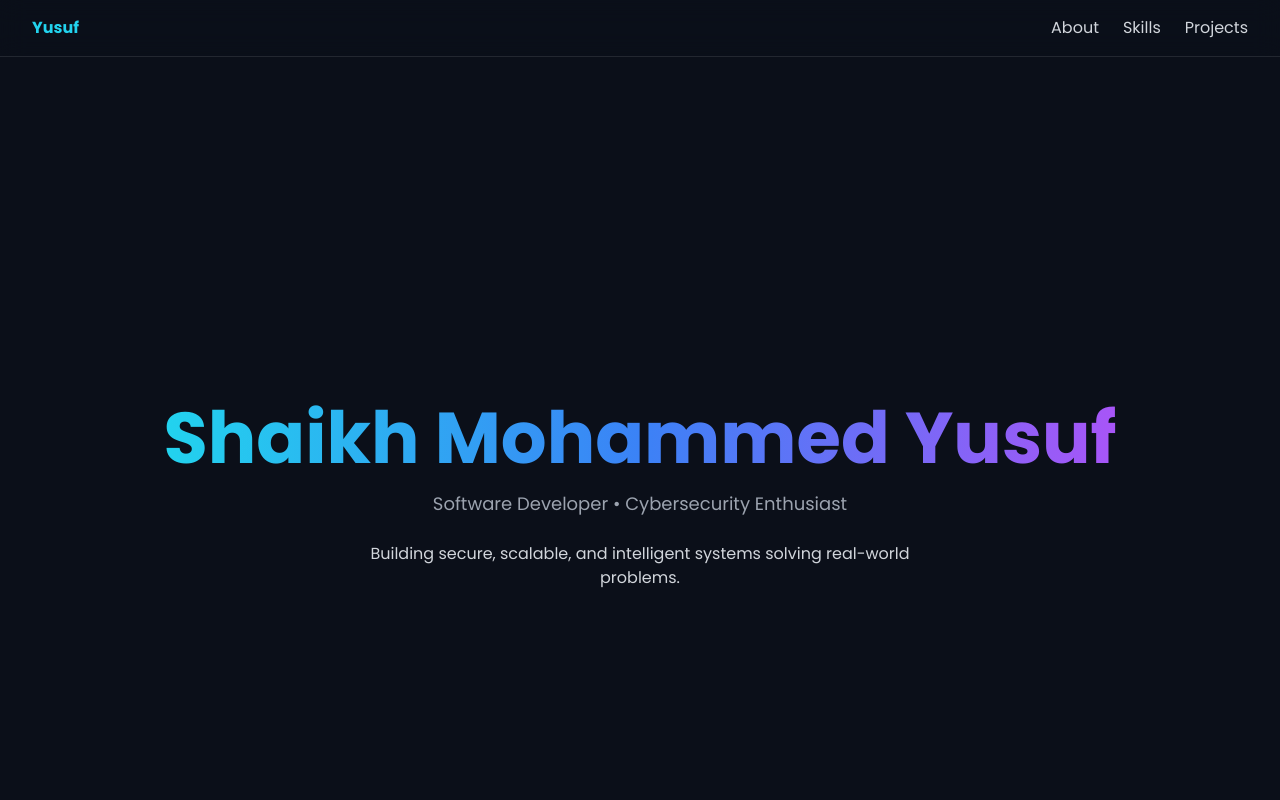
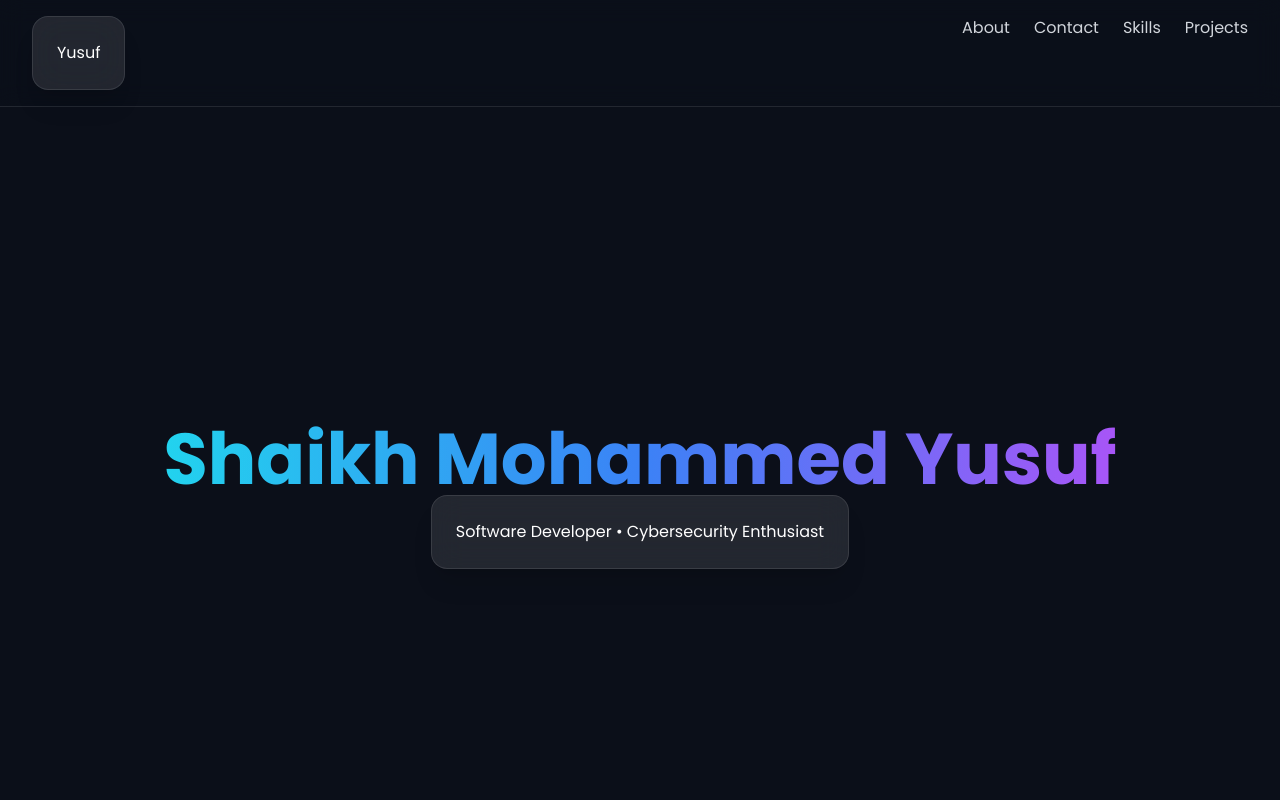
Before and after one commit to skyusufrafi/Portfolio-Yusuf, a React (Vite) app: page / in a window 1280 px wide. Shown: the top 800 px of the page. Built offline with nearby package versions, Linux system fonts and the light colour scheme.

Commit message:
final portfolio ready

```diff
--- a/package.json
+++ b/package.json
@@ -1,6 +1,7 @@
 {
   "name": "portfolio",
   "private": true,
+  "type": "module",
   "version": "0.0.0",
   "scripts": {
     "dev": "vite",
@@ -8,10 +9,10 @@
     "preview": "vite preview"
   },
   "dependencies": {
-    "framer-motion": "^11.0.0",
+    "framer-motion": "^11.18.2",
     "react": "^18.2.0",
     "react-dom": "^18.2.0",
-    "react-icons": "^5.0.0",
+    "react-icons": "^5.6.0",
     "react-tsparticles": "^2.12.0",
     "tsparticles": "^3.0.0"
   },
--- a/src/App.jsx
+++ b/src/App.jsx
@@ -1,4 +1,5 @@
 import React from "react";
+import Contact from "./components/Contact";
 import Navbar from "./components/Navbar";
 import Hero from "./components/Hero";
 import About from "./components/About";
@@ -11,11 +12,12 @@ export default function App() {
     <div className="bg-[#0B0F19] text-white overflow-x-hidden">
       <Navbar />
 
-      <div className="pt-24 space-y-32 px-6 md:px-20">
+      <div className="pt-24 space-y-40 px-6 md:px-24 max-w-7xl mx-auto">
         <Hero />
         <About />
         <Skills />
         <Projects />
+        <Contact />
         <Footer />
       </div>
     </div>
--- a/src/components/About.jsx
+++ b/src/components/About.jsx
@@ -10,7 +10,7 @@ export default function About() {
         I focus on building intelligent systems that solve real-world problems efficiently.
       </p>
 
-      <div className="mt-6 text-gray-400">
+      <div className="bg-white/10 backdrop-blur-lg border border-white/10 p-6 rounded-2xl shadow-xl hover:shadow-cyan-500/20 hover:scale-105 transition duration-300">
         <p>CGPA:</p>
         <p>Sem 1: 7.07</p>
         <p>Sem 2: 7.80</p>
--- /dev/null
+++ b/src/components/Contact.jsx
@@ -0,0 +1,49 @@
+import React from "react";
+import { FaGithub, FaLinkedin, FaInstagram, FaWhatsapp } from "react-icons/fa";
+import { MdEmail } from "react-icons/md";
+
+export default function Contact() {
+  return (
+    <section id="contact" className="py-20">
+      <h2 className="text-4xl md:text-5xl font-bold mb-8 bg-gradient-to-r from-cyan-400 to-purple-500 text-transparent bg-clip-text">Contact Me</h2>
+
+      <div className="flex flex-col items-center gap-6">
+
+        {/* Email */}
+        <a
+          href="mailto:msyusuf932@gmail.com"
+          className="flex items-center gap-3 bg-white/10 backdrop-blur-lg px-6 py-3 rounded-xl hover:scale-105 transition"
+        >
+          <MdEmail /> msyusuf932@gmail.com
+        </a>
+
+        {/* WhatsApp */}
+        <a
+          href="https://wa.me/919321778926"
+          target="_blank"
+          className="flex items-center gap-3 bg-green-500/20 px-6 py-3 rounded-xl hover:scale-105 transition"
+        >
+          <FaWhatsapp /> Chat on WhatsApp
+        </a>
+
+        {/* Social Links */}
+        <div className="flex gap-6 text-3xl mt-6">
+
+          <a href="https://github.com/skyusufrafi" target="_blank" className="hover:text-cyan-400 transition">
+            <FaGithub />
+          </a>
+
+          <a href="https://www.linkedin.com/in/shaikh-mohammed-yusuf-3a54a9381" target="_blank" className="hover:text-blue-400 transition">
+            <FaLinkedin />
+          </a>
+
+          <a href="https://instagram.com/mr_yusuf_2404" target="_blank" className="hover:text-pink-400 transition">
+            <FaInstagram />
+          </a>
+
+        </div>
+
+      </div>
+    </section>
+  );
+}
--- a/src/components/Footer.jsx
+++ b/src/components/Footer.jsx
@@ -3,7 +3,7 @@ import React from "react";
 export default function Footer() {
   return (
     <footer className="text-center py-10 text-gray-500 border-t border-white/10">
-      © 2026 Shaikh Mohammed Yusuf • Built with React & Tailwind
+      © 2026 Shaikh Mohammed Yusuf • All rights reserved.
     </footer>
   );
 }
--- a/src/components/Hero.jsx
+++ b/src/components/Hero.jsx
@@ -1,20 +1,27 @@
 import React from "react";
+import { motion } from "framer-motion";
 
 export default function Hero() {
   return (
     <section className="h-screen flex flex-col justify-center items-center text-center">
 
-      <h1 className="text-5xl md:text-7xl font-bold bg-gradient-to-r from-cyan-400 via-blue-500 to-purple-500 text-transparent bg-clip-text">
+      <motion.h1
+        initial={{ opacity: 0, y: 40 }}
+        animate={{ opacity: 1, y: 0 }}
+        transition={{ duration: 0.8 }}
+        className="text-5xl md:text-7xl font-bold bg-gradient-to-r from-cyan-400 via-blue-500 to-purple-500 text-transparent bg-clip-text"
+      >
         Shaikh Mohammed Yusuf
-      </h1>
+      </motion.h1>
 
-      <p className="mt-4 text-gray-400 text-lg">
+      <motion.p
+        initial={{ opacity: 0 }}
+        animate={{ opacity: 1 }}
+        transition={{ delay: 0.3 }}
+        className="bg-white/10 backdrop-blur-lg border border-white/10 p-6 rounded-2xl shadow-xl hover:shadow-cyan-500/20 hover:scale-105 transition duration-300"
+      >
         Software Developer • Cybersecurity Enthusiast
-      </p>
-
-      <p className="mt-6 max-w-xl text-gray-300">
-        Building secure, scalable, and intelligent systems solving real-world problems.
-      </p>
+      </motion.p>
 
     </section>
   );
--- a/src/components/Navbar.jsx
+++ b/src/components/Navbar.jsx
@@ -3,10 +3,11 @@ import React from "react";
 export default function Navbar() {
   return (
     <nav className="fixed w-full flex justify-between px-8 py-4 bg-[#0B0F19]/80 backdrop-blur-md z-50 border-b border-white/10">
-      <h1 className="font-bold text-cyan-400">Yusuf</h1>
+      <h1 className="bg-white/10 backdrop-blur-lg border border-white/10 p-6 rounded-2xl shadow-xl hover:shadow-cyan-500/20 hover:scale-105 transition duration-300">Yusuf</h1>
 
       <div className="flex gap-6 text-gray-300">
         <a href="#about" className="hover:text-white">About</a>
+        <a href="#contact" className="hover:text-white">Contact</a>
         <a href="#skills" className="hover:text-white">Skills</a>
         <a href="#projects" className="hover:text-white">Projects</a>
       </div>
--- a/src/components/ParticlesBg.jsx
+++ b/src/components/ParticlesBg.jsx
@@ -9,7 +9,7 @@ export default function ParticlesBg() {
 
   return (
     <Particles
-      className="absolute -z-10"
+      className="bg-white/10 backdrop-blur-lg border border-white/10 p-6 rounded-2xl shadow-xl hover:shadow-cyan-500/20 hover:scale-105 transition duration-300"
       init={init}
       options={{
         particles: {
--- a/src/index.css
+++ b/src/index.css
@@ -5,6 +5,12 @@
 body {
   margin: 0;
   font-family: 'Poppins', sans-serif;
-  background: black;
+  background: #0B0F19;
   color: white;
+  scroll-behavior: smooth;
 }
+
+/* Glow effect */
+.glow {
+  box-shadow: 0 0 20px rgba(0, 255, 255, 0.2);
+}
```
Also changed, not shown: 1 other file (tests, documents, lock files or other folders).
